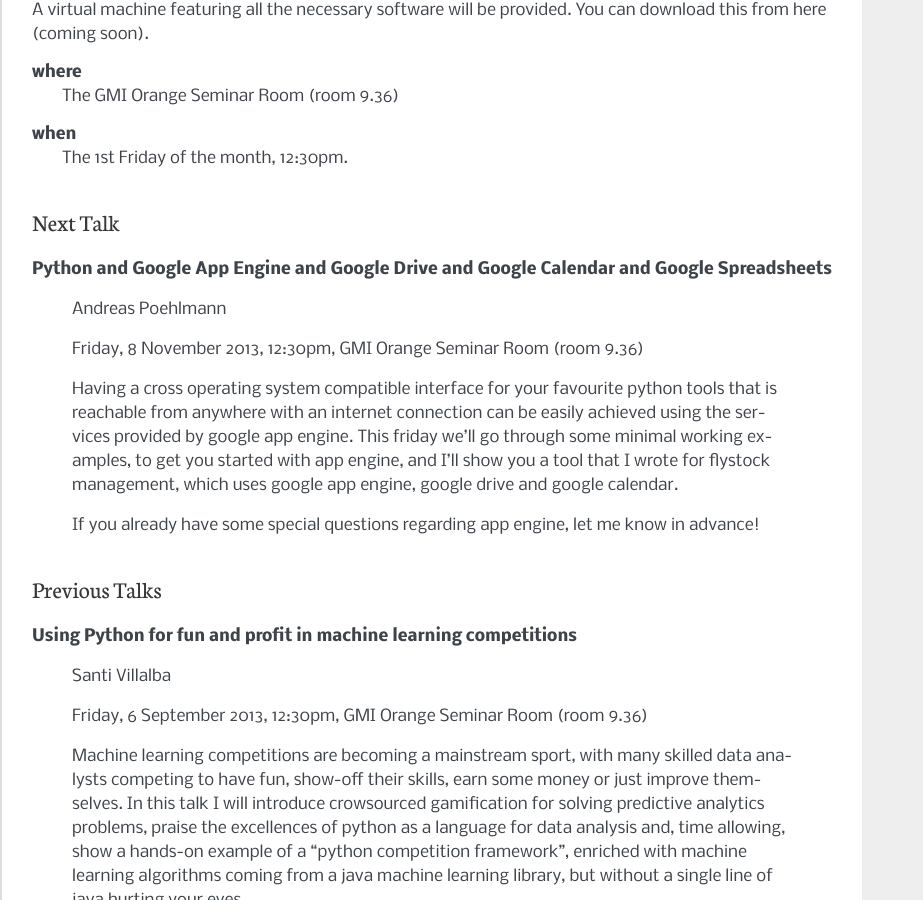
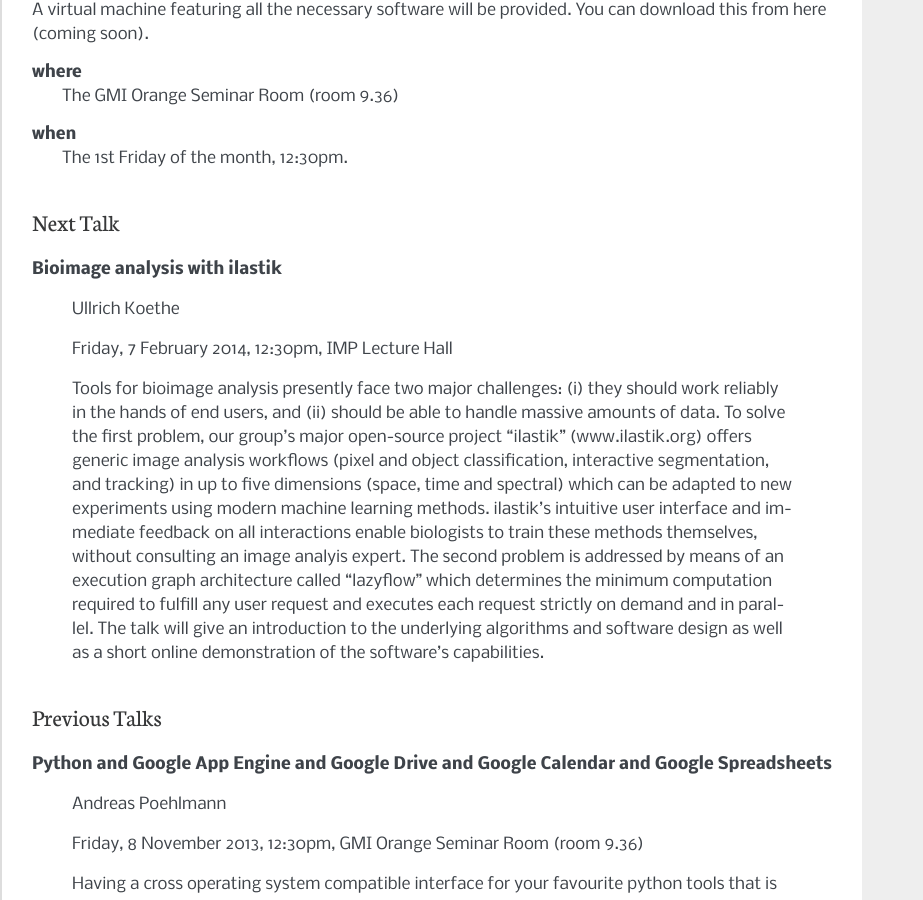
Before and after one commit to strawlab/py4science-vbc, a Sphinx documentation site: the page built from source/index.rst, in a window 1280 px wide and 900 px high, scrolled down 479 px. Shown: the whole window, without its empty margins (0-923 px from the left). Built offline with Sphinx 7.4.7, drawn with Linux system fonts in a browser that asks for light colours; formulas are drawn with MathJax 3.

Commit message:
update page

```diff
--- a/source/index.rst
+++ b/source/index.rst
@@ -50,6 +50,33 @@
 Next Talk
 ---------
 
+**Bioimage analysis with ilastik**
+
+  Ullrich Koethe
+
+  Friday, 7 February 2014, 12:30pm, IMP Lecture Hall
+
+  Tools for bioimage analysis presently face two major challenges: (i)
+  they should work reliably in the hands of end users, and (ii) should
+  be able to handle massive amounts of data.  To solve the first
+  problem, our group's major open-source project "ilastik"
+  (www.ilastik.org) offers generic image analysis workflows (pixel and
+  object classification, interactive segmentation, and tracking) in up
+  to five dimensions (space, time and spectral) which can be adapted
+  to new experiments using modern machine learning methods. ilastik's
+  intuitive user interface and immediate feedback on all interactions
+  enable biologists to train these methods themselves, without
+  consulting an image analyis expert. The second problem is addressed
+  by means of an execution graph architecture called "lazyflow" which
+  determines the minimum computation required to fulfill any user
+  request and executes each request strictly on demand and in
+  parallel. The talk will give an introduction to the underlying
+  algorithms and software design as well as a short online
+  demonstration of the software's capabilities.
+
+Previous Talks
+--------------
+
 **Python and Google App Engine and Google Drive and Google Calendar and Google Spreadsheets**
 
   Andreas Poehlmann
```
Also changed, not shown: other parts of source/index.rst (+0 -3 lines).
